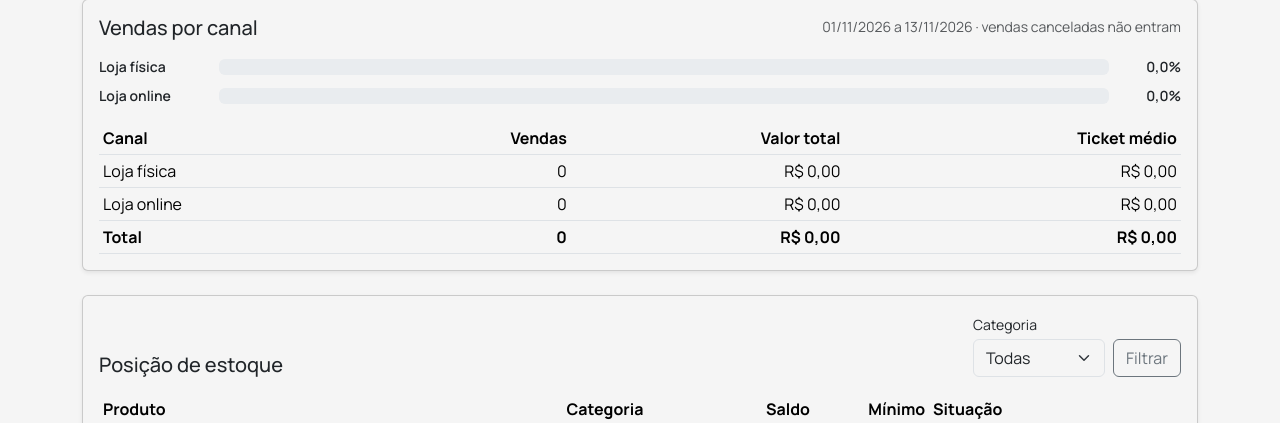
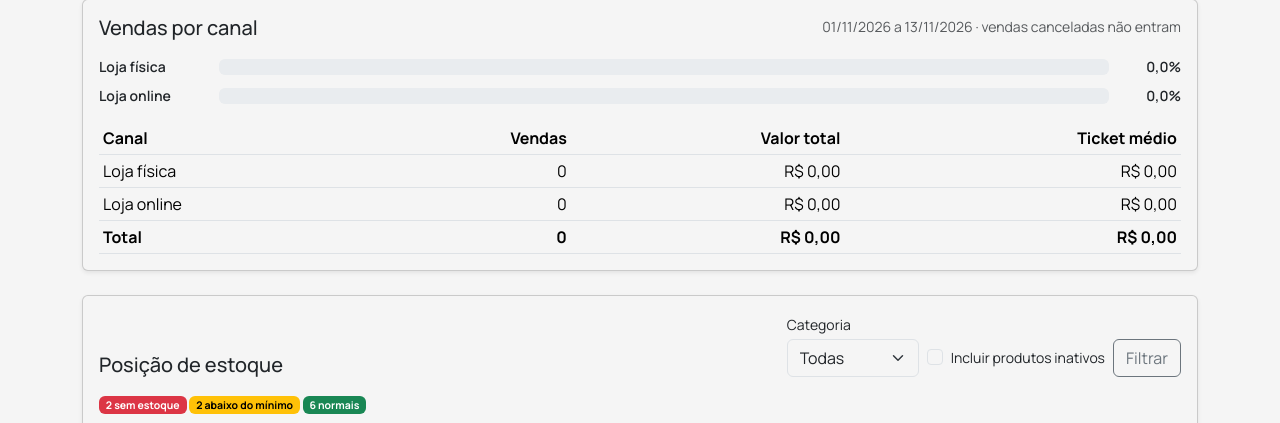
Before and after one commit to esportivo-ufscar-gp/sistema-gestao-esportivo, a Django app: page /relatorios/ in a window 1280 px wide. Shown: the part 291-714 px from the top of the page. Run offline with Django 5.2, Linux system fonts and the light colour scheme; the visitor is signed in with stand-in values (Sample User, id 1); data comes from the database, SQL or seed files in the repository; data that the repository does not hold is empty.

Commit message:
Melhora os filtros da posição de estoque
- Categoria inexistente ou inválida na URL mostra a mensagem de erro e volta
  para todas as categorias, em vez de ignorar o filtro sem avisar.
- Categorias inativas aparecem no fim da lista, marcadas como "(inativa)" e
  desabilitadas; escolhê-las pela URL também é recusado.
- Nova opção "Incluir produtos inativos": eles aparecem no fim, apagados e
  sem destaque de compra.
- Resumo com a quantidade de produtos em cada situação acima da tabela.

Co-Authored-By: Claude Opus 5.5 <noreply@anthropic.com>

```diff
--- a/apps/relatorios/forms.py
+++ b/apps/relatorios/forms.py
@@ -49,13 +49,48 @@ class FiltroDeVendas(forms.Form):
         return dados
 
 
+class SelectDeCategoria(forms.Select):
+    """Lista as categorias inativas desabilitadas: elas aparecem, mas não podem ser escolhidas."""
+
+    def create_option(self, name, value, label, selected, index, subindex=None, attrs=None):
+        opcao = super().create_option(name, value, label, selected, index, subindex, attrs)
+        categoria = getattr(value, "instance", None)
+        if categoria is not None and not categoria.ativa:
+            opcao["attrs"]["disabled"] = True
+        return opcao
+
+
+class CampoDeCategoria(forms.ModelChoiceField):
+    def label_from_instance(self, categoria):
+        return categoria.nome if categoria.ativa else f"{categoria.nome} (inativa)"
+
+
 class FiltroDeEstoque(forms.Form):
     """Categoria da posição de estoque (HU17); vazio mostra todas."""
 
-    categoria = forms.ModelChoiceField(
+    categoria = CampoDeCategoria(
         label="Categoria",
         required=False,
-        queryset=Categoria.objects.order_by("nome"),
+        # As ativas primeiro; as inativas vão para o fim da lista, marcadas e desabilitadas.
+        queryset=Categoria.objects.order_by("-ativa", "nome"),
         empty_label="Todas",
-        widget=forms.Select(attrs={"class": "form-select"}),
+        widget=SelectDeCategoria(attrs={"class": "form-select"}),
+        error_messages={"invalid_choice": "Categoria não encontrada."},
     )
+    incluir_inativos = forms.BooleanField(
+        label="Incluir produtos inativos",
+        required=False,
+        widget=forms.CheckboxInput(attrs={"class": "form-check-input"}),
+    )
+
+    def clean_categoria(self):
+        categoria = self.cleaned_data.get("categoria")
+        if categoria is not None and not categoria.ativa:
+            raise forms.ValidationError(f"A categoria “{categoria.nome}” está inativa e não pode ser usada no filtro.")
+        return categoria
+
+    def filtros(self):
+        """Categoria e inclusão de inativos já validados; um filtro inválido fica no padrão."""
+        self.is_valid()
+        dados = getattr(self, "cleaned_data", {})
+        return dados.get("categoria"), dados.get("incluir_inativos", False)
--- a/apps/relatorios/services.py
+++ b/apps/relatorios/services.py
@@ -6,6 +6,7 @@ Pacote 4.7: vendas por período e canal (4.7.1, HU16) e posição de estoque (4.
 Os relatórios só leem dados: nada aqui grava no banco. As contas são feitas pelo próprio
 banco (Count e Sum), então o relatório continua rápido mesmo com muitas vendas.
 """
+from collections import Counter
 from dataclasses import dataclass
 from datetime import date
 from decimal import ROUND_HALF_UP, Decimal
@@ -22,11 +23,13 @@ CENTAVO = Decimal("0.01")
 SITUACAO_SEM_ESTOQUE = "sem_estoque"
 SITUACAO_ABAIXO_DO_MINIMO = "abaixo_do_minimo"
 SITUACAO_NORMAL = "normal"
+SITUACAO_INATIVO = "inativo"
 
 ROTULOS_DE_SITUACAO = {
     SITUACAO_SEM_ESTOQUE: "Sem estoque",
     SITUACAO_ABAIXO_DO_MINIMO: "Abaixo do mínimo",
     SITUACAO_NORMAL: "Normal",
+    SITUACAO_INATIVO: "Inativo",
 }
 
 
@@ -137,24 +140,30 @@ def _percentual(parte, todo):
 
 
 # ------------------------------------------------------------------ 4.7.2 Estoque (HU17)
-def posicao_de_estoque(categoria=None):
+def posicao_de_estoque(categoria=None, incluir_inativos=False):
     """
-    Saldo atual de cada produto ativo, com categoria e estoque mínimo (HU17).
+    Saldo atual de cada produto, com categoria e estoque mínimo (HU17).
 
     Cada produto recebe `situacao`: sem estoque (saldo zero), abaixo do mínimo (saldo igual ou
     abaixo do mínimo, a mesma regra do alerta do 4.3.3) ou normal. Os mais críticos vêm
     primeiro, para a gestão ver logo o que precisa comprar.
+
+    Por padrão só entram produtos ativos, porque são os únicos que a loja volta a comprar. Com
+    `incluir_inativos`, os inativos aparecem no fim, com a situação "inativo" e sem destaque:
+    servem para ver o saldo parado que ainda precisa ser vendido ou baixado.
     """
     produtos = (
-        Produto.objects.filter(ativo=True)
+        Produto.objects
         .select_related("categoria")
         .annotate(
             situacao=Case(
+                When(ativo=False, then=Value(SITUACAO_INATIVO)),
                 When(estoque_atual=0, then=Value(SITUACAO_SEM_ESTOQUE)),
                 When(estoque_atual__lte=F("estoque_minimo"), then=Value(SITUACAO_ABAIXO_DO_MINIMO)),
                 default=Value(SITUACAO_NORMAL),
             ),
             gravidade=Case(
+                When(ativo=False, then=Value(3)),
                 When(estoque_atual=0, then=Value(0)),
                 When(estoque_atual__lte=F("estoque_minimo"), then=Value(1)),
                 default=Value(2),
@@ -164,11 +173,19 @@ def posicao_de_estoque(categoria=None):
         .order_by("gravidade", "nome")
     )
 
+    if not incluir_inativos:
+        produtos = produtos.filter(ativo=True)
     if categoria is not None:
         produtos = produtos.filter(categoria=categoria)
 
     return produtos
 
 
+def resumo_da_posicao(produtos):
+    """Quantos produtos da lista estão em cada situação, para o resumo acima da tabela."""
+    contagem = Counter(produto.situacao for produto in produtos)
+    return {situacao: contagem.get(situacao, 0) for situacao in ROTULOS_DE_SITUACAO}
+
+
 def rotulo_da_situacao(situacao):
     return ROTULOS_DE_SITUACAO.get(situacao, "")
--- a/apps/relatorios/templates/relatorios/painel.html
+++ b/apps/relatorios/templates/relatorios/painel.html
@@ -8,9 +8,9 @@
   <h1 class="h3 mb-0">Relatórios</h1>
 
   <form method="get" class="row g-2 align-items-end" aria-label="Filtro do relatório de vendas">
-    {% if filtro_de_estoque.categoria.value %}
-      <input type="hidden" name="categoria" value="{{ filtro_de_estoque.categoria.value }}">
-    {% endif %}
+    {# Mantém o filtro de estoque já aplicado (só o válido) ao trocar o período. #}
+    {% if categoria %}<input type="hidden" name="categoria" value="{{ categoria.pk }}">{% endif %}
+    {% if incluir_inativos %}<input type="hidden" name="incluir_inativos" value="on">{% endif %}
     <div class="col-6 col-sm-auto">
       <label class="form-label small mb-1" for="{{ filtro_de_vendas.data_inicial.id_for_label }}">Data inicial</label>
       {{ filtro_de_vendas.data_inicial }}
@@ -117,17 +117,39 @@
   <div class="card-body">
     <div class="d-flex flex-column flex-sm-row justify-content-between align-items-sm-end gap-2 mb-3">
       <h2 class="h5 mb-0">Posição de estoque</h2>
-      <form method="get" class="d-flex align-items-end gap-2" aria-label="Filtro da posição de estoque">
+      <form method="get" class="d-flex flex-wrap align-items-end gap-2" aria-label="Filtro da posição de estoque">
         {% for campo in filtro_de_vendas %}
-          {% if campo.value %}<input type="hidden" name="{{ campo.html_name }}" value="{{ campo.value|data_iso }}">{% endif %}
+          {% if campo.value %}<input type="hidden" name="{{ campo.html_name }}" value="{{ campo.value }}">{% endif %}
         {% endfor %}
         <div>
           <label class="form-label small mb-1" for="{{ filtro_de_estoque.categoria.id_for_label }}">Categoria</label>
           {{ filtro_de_estoque.categoria }}
         </div>
+        <div class="form-check mb-2">
+          {{ filtro_de_estoque.incluir_inativos }}
+          <label class="form-check-label small" for="{{ filtro_de_estoque.incluir_inativos.id_for_label }}">
+            Incluir produtos inativos
+          </label>
+        </div>
         <button type="submit" class="btn btn-outline-secondary">Filtrar</button>
       </form>
     </div>
+
+    {% if filtro_de_estoque.errors %}
+      <div class="alert alert-warning py-2" role="alert" data-teste="erro-categoria">
+        {% for campo, erros in filtro_de_estoque.errors.items %}{% for erro in erros %}{{ erro }} {% endfor %}{% endfor %}
+        Mostrando todas as categorias.
+      </div>
+    {% endif %}
+
+    <p class="small mb-2" data-teste="resumo-estoque">
+      <span class="badge text-bg-danger">{{ resumo_de_estoque.sem_estoque }} sem estoque</span>
+      <span class="badge text-bg-warning">{{ resumo_de_estoque.abaixo_do_minimo }} abaixo do mínimo</span>
+      <span class="badge text-bg-success">{{ resumo_de_estoque.normal }} normais</span>
+      {% if incluir_inativos %}
+        <span class="badge text-bg-secondary">{{ resumo_de_estoque.inativo }} inativos</span>
+      {% endif %}
+    </p>
 
     <div class="table-responsive">
       <table class="table table-sm align-middle mb-0">
@@ -142,9 +164,12 @@
         </thead>
         <tbody>
           {% for produto in produtos %}
-            <tr class="{% if produto.situacao == 'sem_estoque' %}table-danger{% elif produto.situacao == 'abaixo_do_minimo' %}table-warning{% endif %}"
+            <tr class="{% if produto.situacao == 'sem_estoque' %}table-danger{% elif produto.situacao == 'abaixo_do_minimo' %}table-warning{% elif produto.situacao == 'inativo' %}relatorio-produto-inativo{% endif %}"
                 data-situacao="{{ produto.situacao }}">
-              <td>{{ produto.nome }}</td>
+              <td>
+                {{ produto.nome }}
+                {% if not produto.ativo %}<span class="badge text-bg-secondary ms-1">Inativo</span>{% endif %}
+              </td>
               <td>{{ produto.categoria.nome }}</td>
               <td class="text-end fw-bold">{{ produto.estoque_atual }}</td>
               <td class="text-end">{{ produto.estoque_minimo }}</td>
@@ -153,7 +178,7 @@
               </td>
             </tr>
           {% empty %}
-            <tr><td colspan="5" class="text-body-secondary">Nenhum produto ativo nesta categoria.</td></tr>
+            <tr><td colspan="5" class="text-body-secondary">Nenhum produto encontrado com este filtro.</td></tr>
           {% endfor %}
         </tbody>
       </table>
--- a/apps/relatorios/views.py
+++ b/apps/relatorios/views.py
@@ -12,7 +12,7 @@ from apps.contas.decorators import perfil_requerido
 from apps.contas.services import PERFIL_ADMINISTRADOR
 
 from .forms import FiltroDeEstoque, FiltroDeVendas
-from .services import posicao_de_estoque, vendas_por_periodo
+from .services import posicao_de_estoque, resumo_da_posicao, vendas_por_periodo
 
 
 @perfil_requerido(PERFIL_ADMINISTRADOR)
@@ -25,11 +25,16 @@ def painel(request):
         dados = filtro_de_vendas.cleaned_data
         relatorio_de_vendas = vendas_por_periodo(dados["data_inicial"], dados["data_final"], dados["canal"])
 
-    categoria = filtro_de_estoque.cleaned_data["categoria"] if filtro_de_estoque.is_valid() else None
+    # Categoria inválida ou inativa: a tela mostra o erro e volta para todas as categorias.
+    categoria, incluir_inativos = filtro_de_estoque.filtros()
+    produtos = list(posicao_de_estoque(categoria, incluir_inativos))
 
     return render(request, "relatorios/painel.html", {
         "filtro_de_vendas": filtro_de_vendas,
         "filtro_de_estoque": filtro_de_estoque,
         "vendas": relatorio_de_vendas,
-        "produtos": posicao_de_estoque(categoria),
+        "categoria": categoria,
+        "incluir_inativos": incluir_inativos,
+        "produtos": produtos,
+        "resumo_de_estoque": resumo_da_posicao(produtos),
     })
--- a/static/css/estilo.css
+++ b/static/css/estilo.css
@@ -398,3 +398,8 @@ body {
 .relatorio-barra-online {
   background-color: var(--cor-acao-viva);
 }
+
+/* Produto inativo na posição de estoque: texto apagado, sem destaque de compra. */
+.relatorio-produto-inativo {
+  --bs-table-color: var(--bs-secondary-color);
+}
```
Also changed, not shown: apps/relatorios/tests.py (+120 -1 lines).
